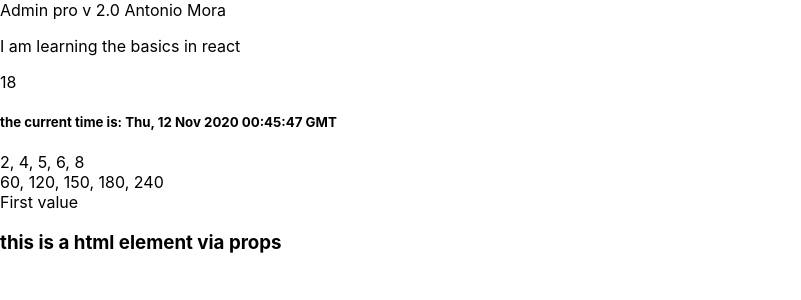
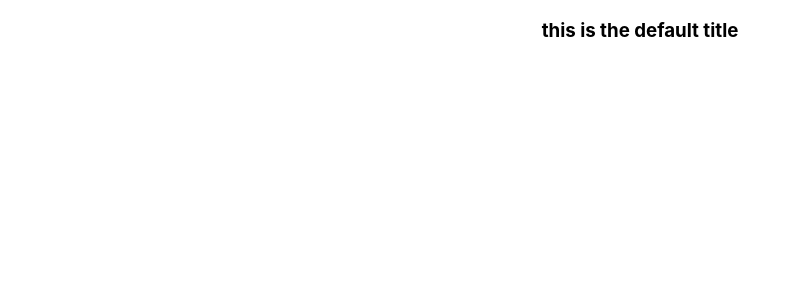
Before and after one commit to Antoniomora95/basic-react, a React (Create React App) app: page / in a window 1280 px wide. Shown: the top 300 px of the page, without its empty margins (0-801 px from the left). Built offline with nearby package versions, Linux system fonts and the light colour scheme.

Commit message:
default props

```diff
--- a/src/App.js
+++ b/src/App.js
@@ -73,25 +73,25 @@ class Tick extends Component{
 
 }
 
+
+class Title extends Component {
+  // default props
+  render(){
+    return(
+      <h3>{ this.props.title }</h3>
+    );
+  }
+}
+Title.defaultProps = {
+  title: 'this is the default title'
+}
 function App() {
   let name = 'Antonio Mora';
   let text = 'I am learning the basics in react';
   let number = 9;
   return (
-    <div>
-      <Helloheader name={name}></Helloheader>
-      <Text text={text} number= {number}></Text>
-      <Tick
-      arrayNumbers = {[2, 4, 5, 6, 8]}
-      objectWithInfo = {
-        {
-          key1: 'First value',
-          key2: 'Second value'
-        }
-      }
-      callbackFn = {item => item * 30}
-      htmlEl = { <h3>this is a html element via props</h3> }
-      ></Tick>
+    <div className="App">
+      <Title />
     </div>
   );
 }
```
